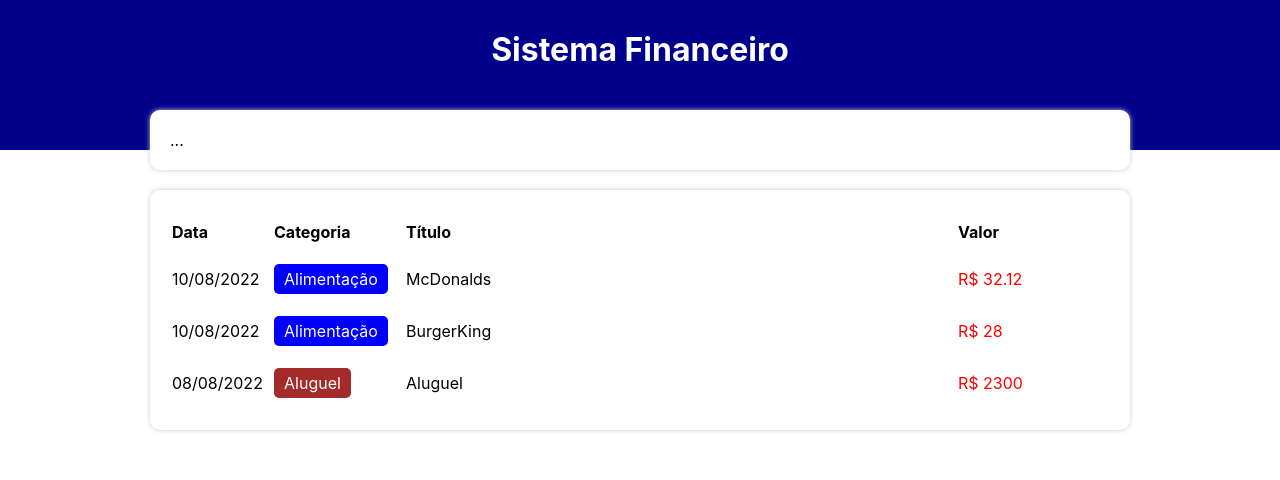
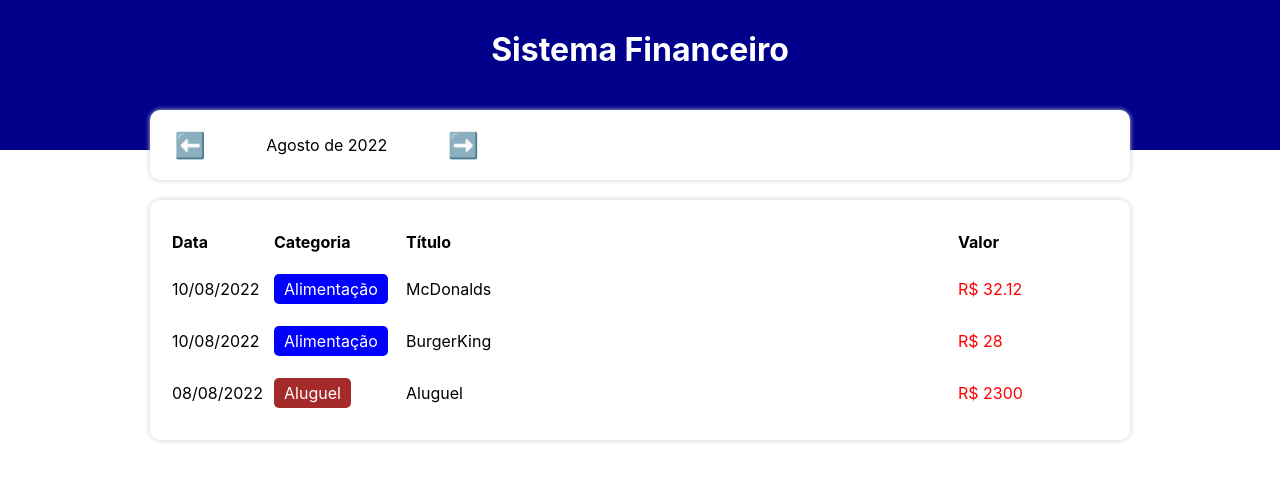
Before and after one commit to HudsonMenezes/sistema-financas-pessoais, a React (Create React App) app: page / in a window 1280 px wide. Shown: the top 480 px of the page. Built offline with nearby package versions, Linux system fonts and the light colour scheme.

Commit message:
currentMonth formated and added

```diff
--- a/src/App.tsx
+++ b/src/App.tsx
@@ -26,7 +26,7 @@
       <C.Body>
 
       {/* Área de Informações */}
-      <InfoArea />
+      <InfoArea currentMonth={currentMonth} />
 
       {/* Área de Inserção */}
 
--- a/src/components/InfoArea/index.tsx
+++ b/src/components/InfoArea/index.tsx
@@ -1,9 +1,21 @@
 import * as C from './styles'
+import { formatCurrentMonth} from '../../helpers/dateFilter'
 
-export const InfoArea = () => {
+type Props = {
+  currentMonth: string
+}
+
+export const InfoArea = ({currentMonth}: Props) => {
   return (
       <C.Container>
-        ...
+        <C.MonthArea>
+          <C.MonthArrow>⬅️</C.MonthArrow>
+          <C.MonthTitle>{formatCurrentMonth(currentMonth)}</C.MonthTitle>
+          <C.MonthArrow>➡️</C.MonthArrow>
+        </C.MonthArea>
+        <C.ResumeArea>
+
+        </C.ResumeArea>
       </C.Container>
   )
 }
--- a/src/components/InfoArea/styles.ts
+++ b/src/components/InfoArea/styles.ts
@@ -6,4 +6,29 @@
   border-radius: 10px;
   padding: 20px ;
   margin-top: -40px;
+  display: flex;
+  align-items: center;
 `
+
+export const MonthArea = styled.div`
+  flex: 1;
+  display: flex;
+  align-items: center;
+`
+
+export const MonthArrow = styled.div`
+  width: 40px;
+  text-align: center;
+  font-size: 25px;
+  cursor: pointer;
+`
+
+export const MonthTitle = styled.div`
+  flex: 1;
+  text-align: center;
+`
+
+export const ResumeArea = styled.div`
+  flex: 2;
+  display: flex;
+`
--- a/src/helpers/dateFilter.ts
+++ b/src/helpers/dateFilter.ts
@@ -30,3 +30,9 @@
 }
 
 const addZeroToDate = (n: Number): string => n < 10 ? `0${n}` : `${n}`
+
+export const formatCurrentMonth = (currentMonth: string) => {
+  let [year, month] = currentMonth.split('-')
+  let months = ['Janeiro','Fevereiro','Março','Abril','Maio','Junho','Julho','Agosto','Setembro','Outubro','Novembro','Dezembro',]
+  return `${months[parseInt(month) -1]} de ${year}`
+}
```
